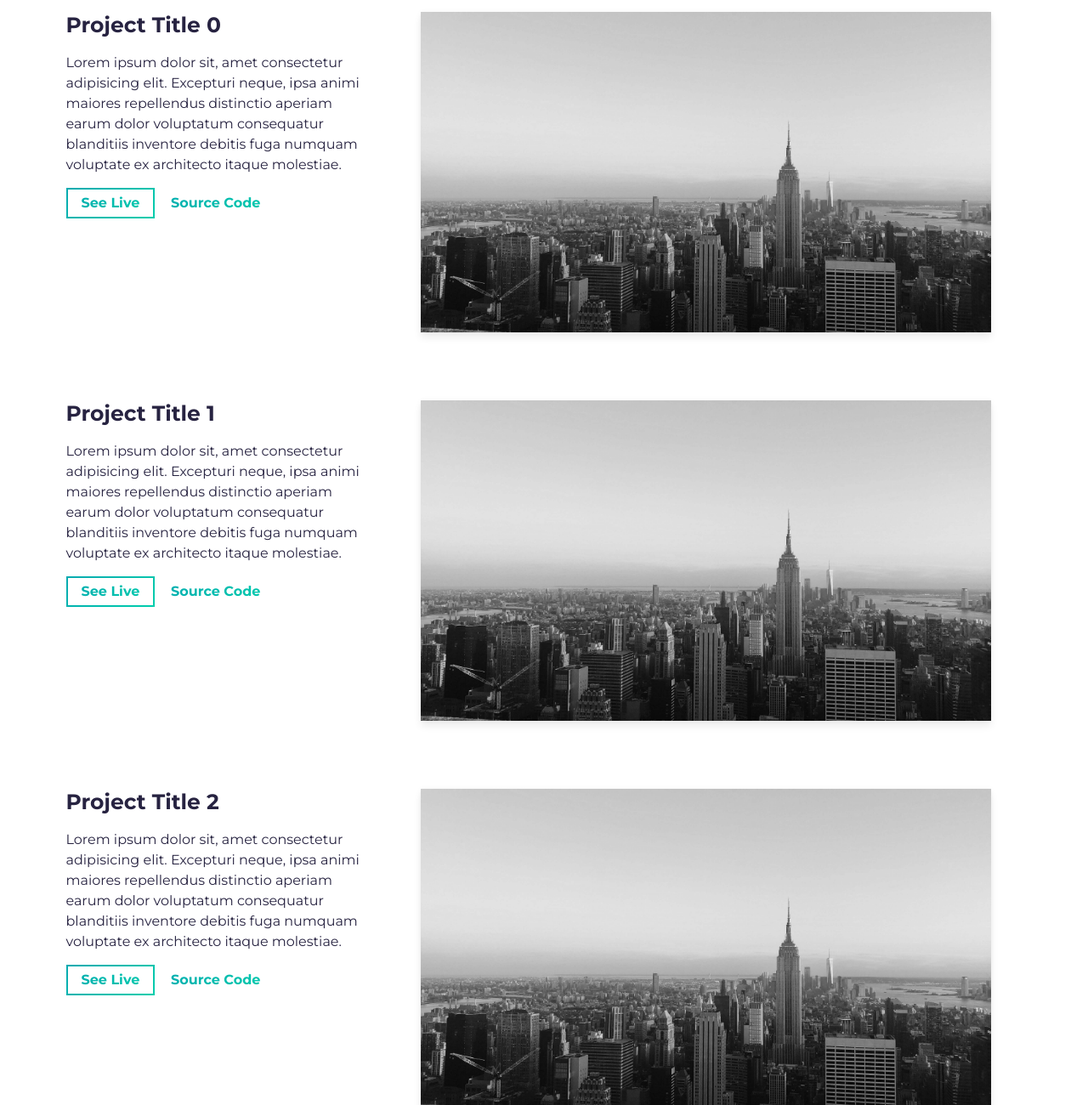
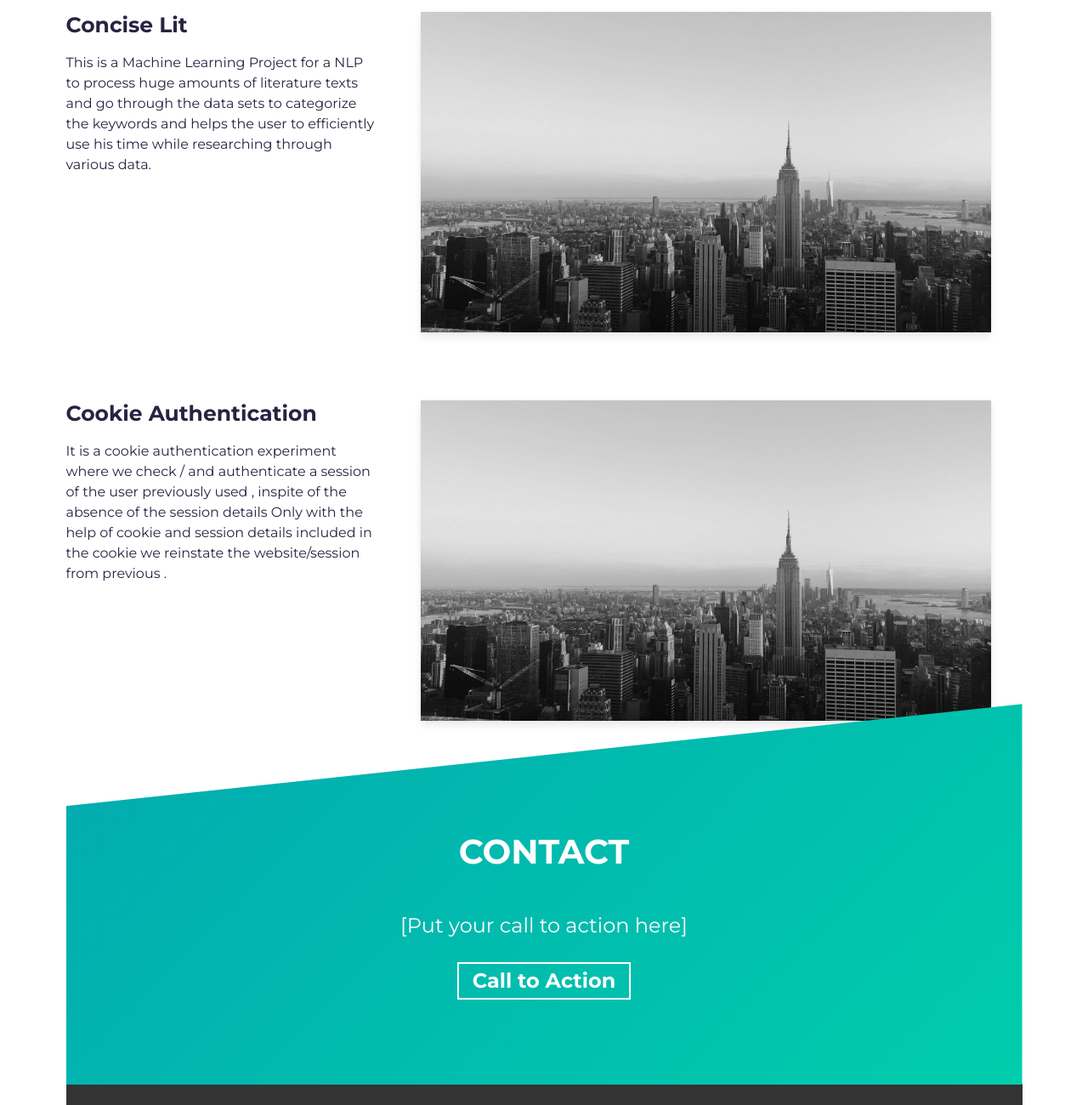
Before and after one commit to RohanKShinde/portfolio1, a website built with Parcel: page src/index.html in a window 1280 px wide. Shown: the part 1500-2800 px from the top of the page at 85% size. Built offline with nearby package versions, Linux system fonts and the light colour scheme.

Commit message:
Updates In Index.html

```diff
--- a/src/index.html
+++ b/src/index.html
@@ -18,7 +18,7 @@
     <link rel="shortcut icon" type="image/png" href="assets/favicon.png" />
 
     <!-- Todo: put here your site title -->
-    <title>[Your name here] | Developer</title>
+    <title>Rohan Shinde | Developer</title>
     <!-- Todo: add some coding keywords below - e.g: (javascript, yourusername, etc) -->
     <meta name="keywords" content="[username], [name], skill" />
     <!-- Todo: improve your SEO by adding a small description of you -->
@@ -46,7 +46,7 @@
     <section id="hero" class="jumbotron">
       <div class="container">
         <h1 class="hero-title load-hidden">
-          Hi, my name is <span class="text-color-main">Your Name</span>
+          Hi, my name is <span class="text-color-main">Rohan Shinde</span>
           <br />
           I'm the Unknown Developer.
         </h1>
@@ -79,11 +79,14 @@
           <div class="col-md-6 col-sm-12">
             <div class="about-wrapper__info load-hidden">
               <p class="about-wrapper__info-text">
-                This is where you can describe about yourself. The more you
-                describe about yourself, the more chances you can!
+                Experienced Freelancer Web Developer. Prospective Data Analyst who strives to pose and answer
+questions with quantitative driven insights. Through development of personal projects and a valuable
+internship , I have learned the importance of having an iterative, hypothesis oriented approach to analysis
+and implementation.
+
               </p>
               <p class="about-wrapper__info-text">
-                Extra Information about you! like hobbies and your goals.
+                I am an enthusiastic hiker. I also like gaming as well as binge watching sereis . Another interest of mine is watching anime and the Japanese Culture
               </p>
               <span class="d-flex mt-3">
                 <a
@@ -112,32 +115,14 @@
           <div class="row">
             <div class="col-lg-4 col-sm-12">
               <div class="project-wrapper__text load-hidden">
-                <h3 class="project-wrapper__text-title">Project Title 0</h3>
+                <h3 class="project-wrapper__text-title">Concise Lit</h3>
                 <div>
                   <p class="mb-4">
-                    Lorem ipsum dolor sit, amet consectetur adipisicing elit.
-                    Excepturi neque, ipsa animi maiores repellendus distinctio
-                    aperiam earum dolor voluptatum consequatur blanditiis
-                    inventore debitis fuga numquam voluptate ex architecto
-                    itaque molestiae.
+                  This is a Machine Learning Project for a NLP to process huge amounts of literature texts and go through the data sets to categorize
+                  the keywords and helps the user to efficiently use his time while researching through various data.
                   </p>
                 </div>
-                <a
-                  rel="noreferrer"
-                  target="_blank"
-                  class="cta-btn cta-btn--hero"
-                  href="#!"
-                >
-                  See Live
-                </a>
-                <a
-                  rel="noreferrer"
-                  target="_blank"
-                  class="cta-btn text-color-main"
-                  href="#!"
-                >
-                  Source Code
-                </a>
+
               </div>
             </div>
             <div class="col-lg-8 col-sm-12">
@@ -166,32 +151,15 @@
           <div class="row">
             <div class="col-lg-4 col-sm-12">
               <div class="project-wrapper__text load-hidden">
-                <h3 class="project-wrapper__text-title">Project Title 1</h3>
+                <h3 class="project-wrapper__text-title">Cookie Authentication</h3>
                 <div>
                   <p class="mb-4">
-                    Lorem ipsum dolor sit, amet consectetur adipisicing elit.
-                    Excepturi neque, ipsa animi maiores repellendus distinctio
-                    aperiam earum dolor voluptatum consequatur blanditiis
-                    inventore debitis fuga numquam voluptate ex architecto
-                    itaque molestiae.
+                    It is a cookie authentication experiment where we check / and authenticate a
+                    session of the user previously used , inspite of the absence of the session details
+                    Only with the help of cookie and session details included in the cookie
+                    we reinstate the website/session from previous .
                   </p>
                 </div>
-                <a
-                  rel="noreferrer"
-                  target="_blank"
-                  class="cta-btn cta-btn--hero"
-                  href="#!"
-                >
-                  See Live
-                </a>
-                <a
-                  rel="noreferrer"
-                  target="_blank"
-                  class="cta-btn text-color-main"
-                  href="#!"
-                >
-                  Source Code
-                </a>
               </div>
             </div>
             <div class="col-lg-8 col-sm-12">
@@ -216,64 +184,6 @@
           </div>
           <!-- /END Project -->
 
-          <!-- Notice: each .row is a project -->
-          <div class="row">
-            <div class="col-lg-4 col-sm-12">
-              <div class="project-wrapper__text load-hidden">
-                <h3 class="project-wrapper__text-title">Project Title 2</h3>
-                <div>
-                  <p class="mb-4">
-                    Lorem ipsum dolor sit, amet consectetur adipisicing elit.
-                    Excepturi neque, ipsa animi maiores repellendus distinctio
-                    aperiam earum dolor voluptatum consequatur blanditiis
-                    inventore debitis fuga numquam voluptate ex architecto
-                    itaque molestiae.
-                  </p>
-                </div>
-                <a
-                  rel="noreferrer"
-                  target="_blank"
-                  class="cta-btn cta-btn--hero"
-                  href="#!"
-                >
-                  See Live
-                </a>
-                <a
-                  rel="noreferrer"
-                  target="_blank"
-                  class="cta-btn text-color-main"
-                  href="#!"
-                >
-                  Source Code
-                </a>
-              </div>
-            </div>
-            <div class="col-lg-8 col-sm-12">
-              <div class="project-wrapper__image load-hidden">
-                <a rel="noreferrer" href="#!" target="_blank">
-                  <div
-                    data-tilt
-                    data-tilt-max="4"
-                    data-tilt-glare="true"
-                    data-tilt-max-glare="0.5"
-                    class="thumbnail rounded js-tilt"
-                  >
-                    <img
-                      alt="Project Image"
-                      class="img-fluid"
-                      src="assets/project.jpg"
-                    />
-                  </div>
-                </a>
-              </div>
-            </div>
-          </div>
-          <!-- /END Project -->
-        </div>
-      </div>
-    </section>
-    <!-- /END Projects Section -->
-
     <!-- **** Contact Section **** -->
     <section id="contact">
       <div class="container">
@@ -284,7 +194,7 @@
             rel="noreferrer"
             target="_blank"
             class="cta-btn cta-btn--resume"
-            href="mailto:example@email.com"
+            href="rs8026@srmist.edu.in"
             >Call to Action</a
           >
         </div>
@@ -314,9 +224,9 @@
 
         <!-- Notice: if you want to give me some credit, it will be huge for me! if not, put your data on it -->
         <p class="footer__text">
-          © 2021 - Template developed by
+          © 2022 - Template developed by
           <a rel="noreferrer" href="https://github.com/cobidev" target="_blank"
-            >Jacobo Martínez</a
+            >Rohan Shinde</a
           >
         </p>
 
@@ -325,7 +235,7 @@
           <a
             rel="noreferrer"
             class="github-button"
-            href="https://github.com/cobidev/simplefolio/fork"
+            href="https://github.com/RohanKShinde/portfolio1/fork"
             data-icon="octicon-repo-forked"
             data-size="large"
             data-show-count="true"
@@ -335,11 +245,11 @@
           <a
             rel="noreferrer"
             class="github-button"
-            href="https://github.com/cobidev/simplefolio"
+            href="https://github.com/RohanKShinde/portfolio1"
             data-icon="octicon-star"
             data-size="large"
             data-show-count="true"
-            aria-label="Star cobidev/simplefolio on GitHub"
+            aria-label="Star RohanKShinde/portfolio on GitHub"
             >Star</a
           >
         </p>
```
